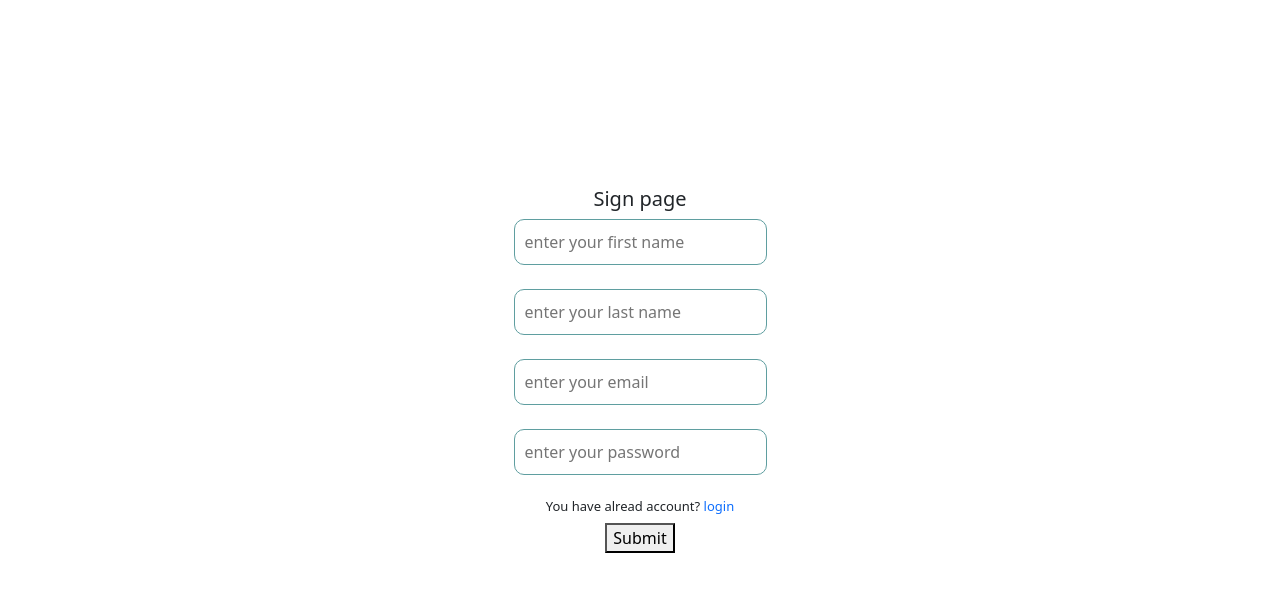
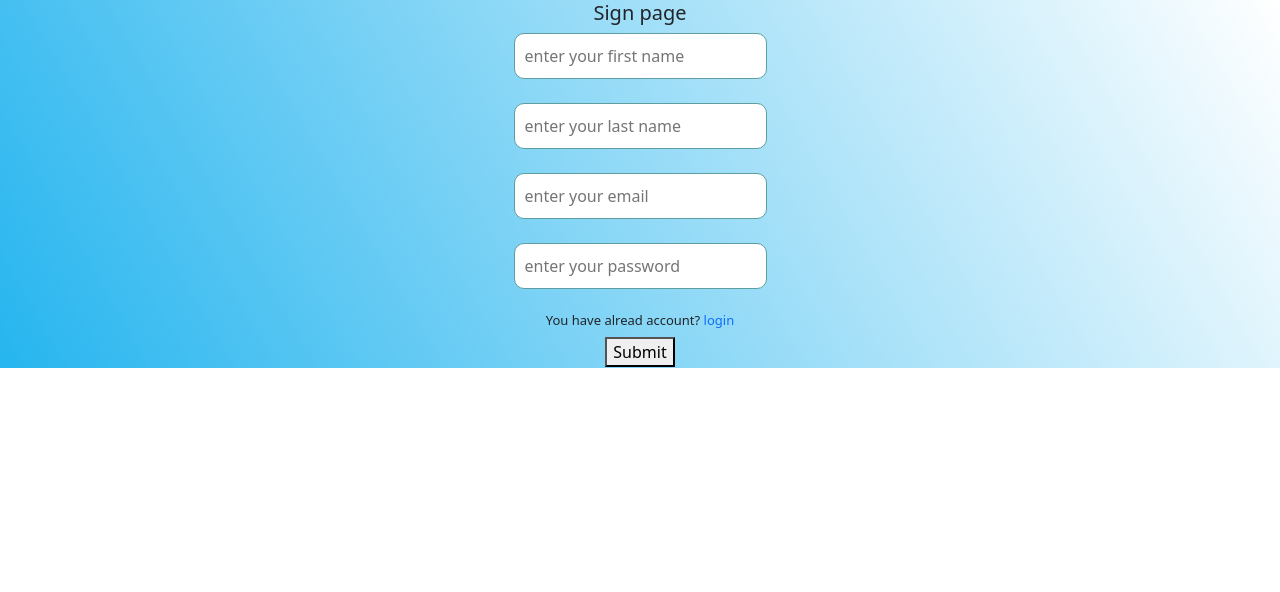
Before and after one commit to Mayank7426/watch, a plain HTML site: page index.html in a window 1280 px wide. Drawn offline with nearby package versions, Linux system fonts and the light colour scheme.

Commit message:
first commit

```diff
--- a/assest/css/index.css
+++ b/assest/css/index.css
@@ -1,10 +1,10 @@
-.body {
+.main {
     background: linear-gradient(60deg, #26b5ef, transparent);
 }
 .login {
     text-align: center;
     margin: auto;
-    padding: 187px 10px;
+    padding: 1px 10px;
 }
 .login a {
     text-decoration: none;
```
